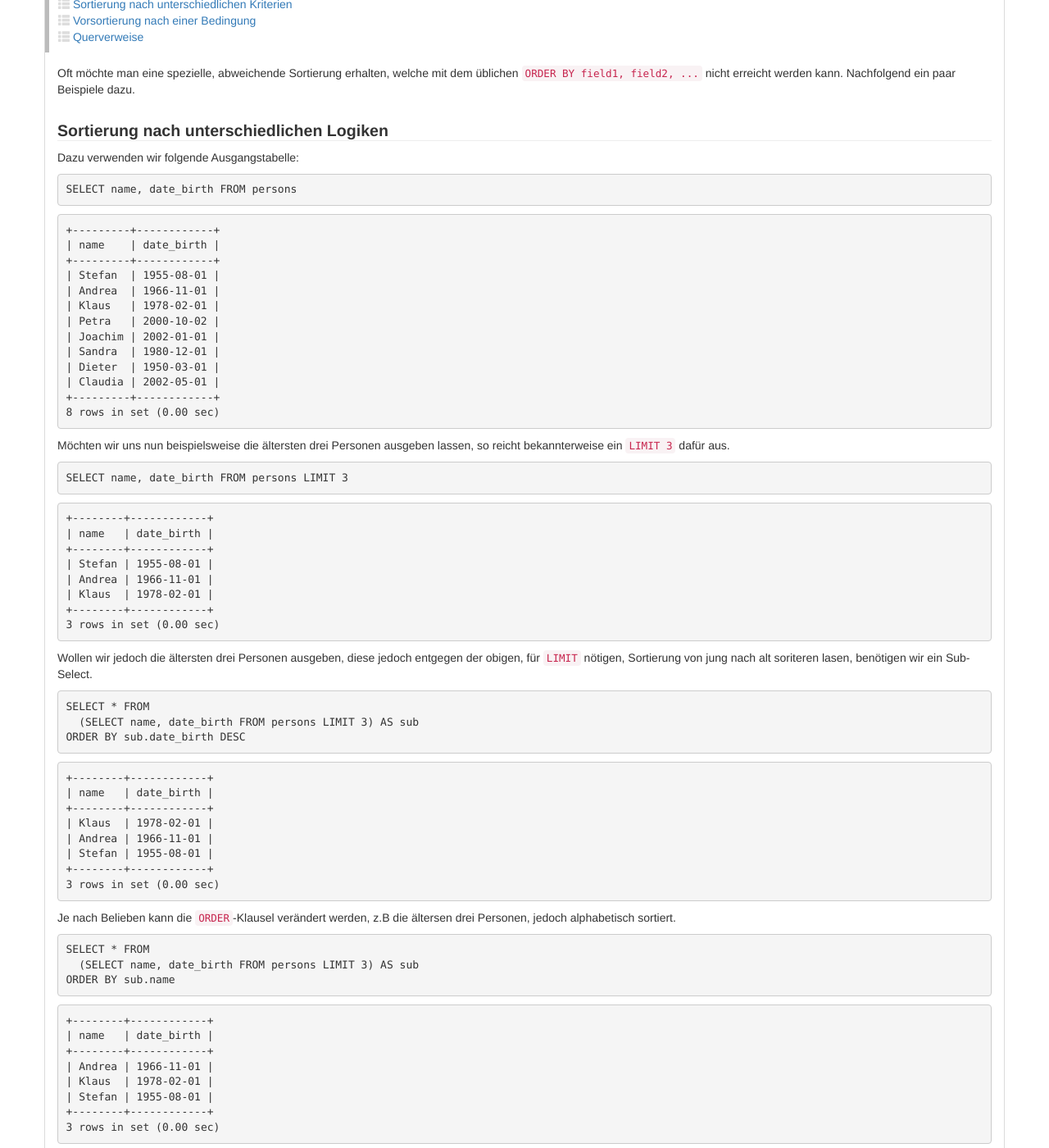
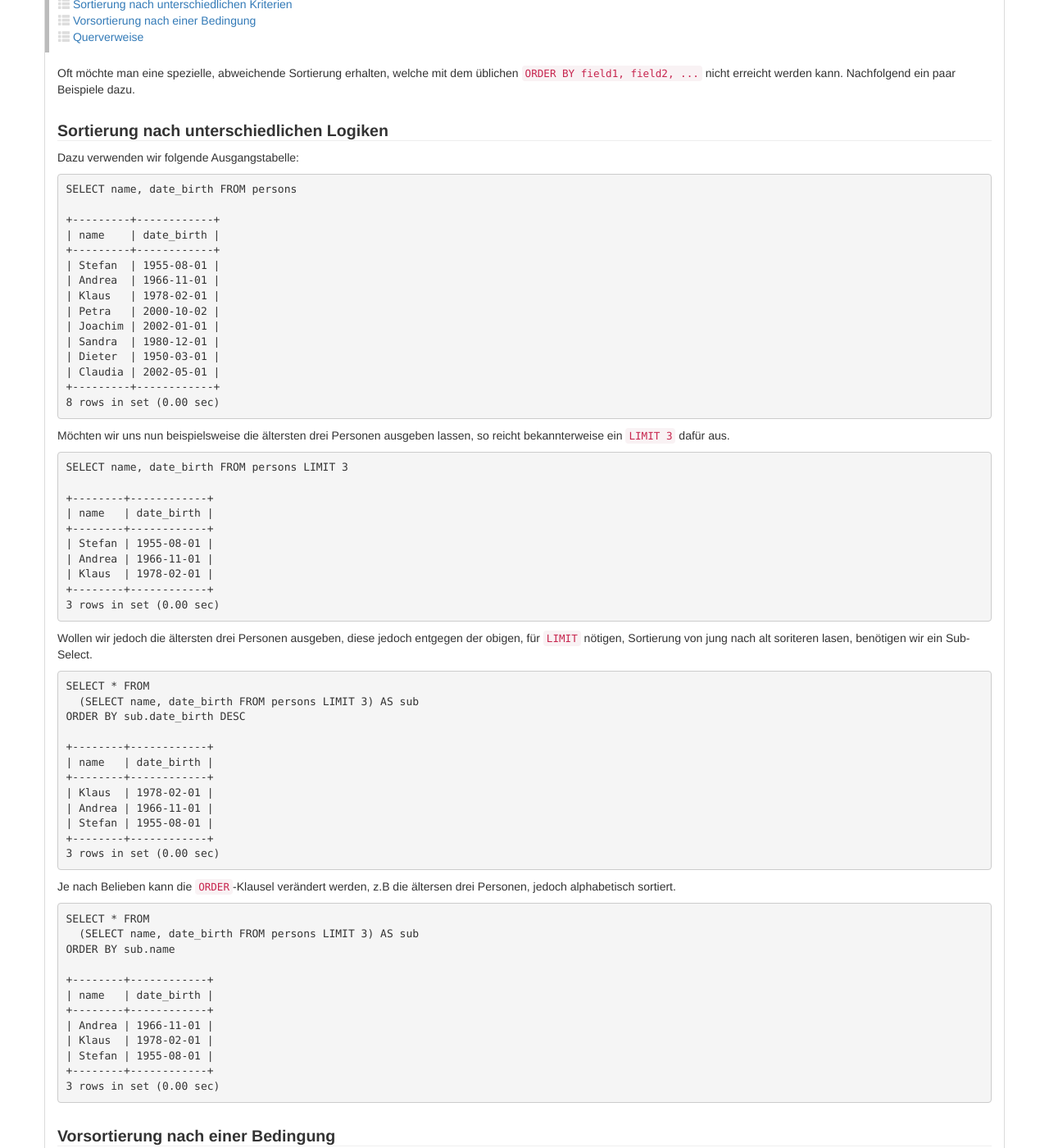
Before and after one commit to php-de/php-de.github.io, a Jekyll site: the page built from implement-approach/19_sql-special-sort.md, in a window 1280 px wide and 1400 px high, scrolled down 248 px. Shown: the whole window at 82% size. Built offline with Jekyll 4.4.1, drawn with Linux system fonts in a browser that asks for light colours; nearby versions of some CDN libraries; some of the changed text lies outside the part shown.

```diff
--- a/implement-approach/19_sql-special-sort.md
+++ b/implement-approach/19_sql-special-sort.md
@@ -39,9 +39,7 @@
 
 ~~~ sql
 SELECT name, date_birth FROM persons
-~~~
 
-~~~
 +---------+------------+
 | name    | date_birth |
 +---------+------------+
@@ -63,9 +61,7 @@
 
 ~~~ sql
 SELECT name, date_birth FROM persons LIMIT 3
-~~~
 
-~~~
 +--------+------------+
 | name   | date_birth |
 +--------+------------+
@@ -84,9 +80,7 @@
 SELECT * FROM
   (SELECT name, date_birth FROM persons LIMIT 3) AS sub
 ORDER BY sub.date_birth DESC
-~~~
 
-~~~
 +--------+------------+
 | name   | date_birth |
 +--------+------------+
@@ -105,9 +99,7 @@
 SELECT * FROM
   (SELECT name, date_birth FROM persons LIMIT 3) AS sub
 ORDER BY sub.name
-~~~
 
-~~~ sql
 +--------+------------+
 | name   | date_birth |
 +--------+------------+
@@ -129,9 +121,7 @@
 
 ~~~ sql
 SELECT name, date_birth FROM persons
-~~~
 
-~~~
 +---------+------------+
 | name    | date_birth |
 +---------+------------+
@@ -155,9 +145,8 @@
 
 ~~~ sql
 SELECT name, date_birth FROM persons ORDER BY date_birth IS NULL DESC, name
-~~~
 
-~~~
+
 +---------+------------+
 | name    | date_birth |
 +---------+------------+
```
